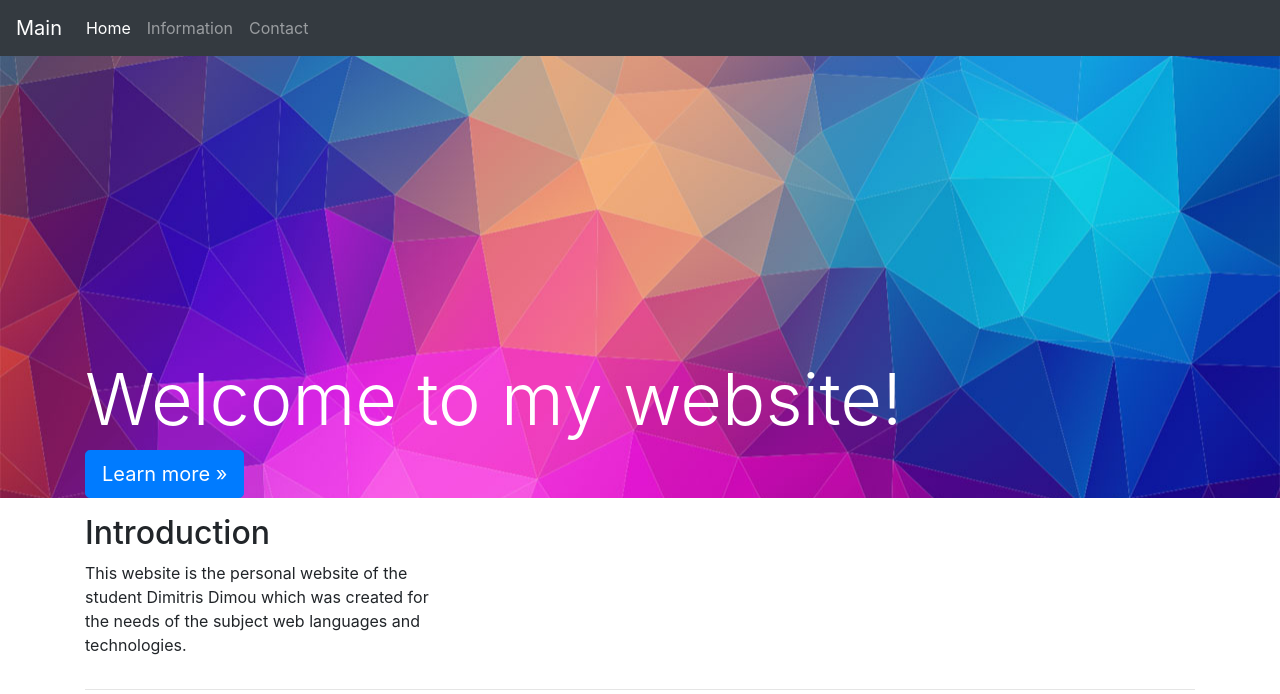
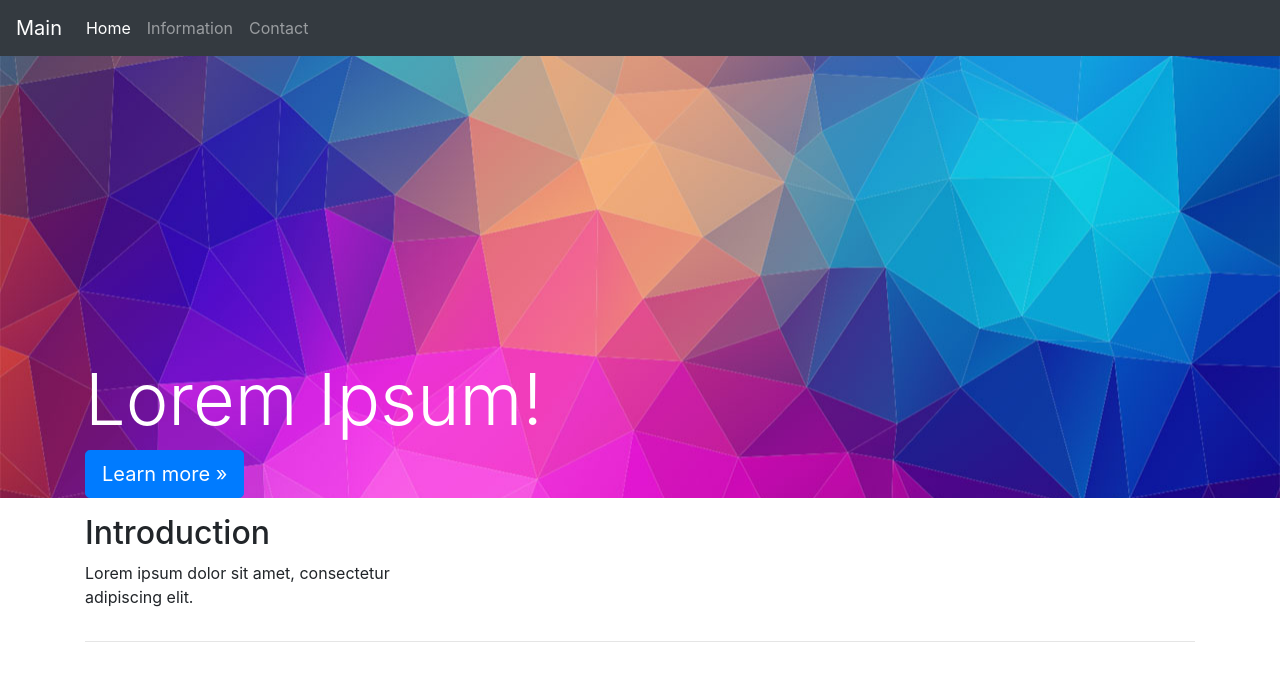
Before and after one commit to DimitrisD2019037/Ihu-iee, a plain HTML site: page 3rd Semester/Web/site/index.html in a window 1280 px wide. Drawn offline with nearby package versions, Linux system fonts and the light colour scheme.

Commit message:
Update index.html

```diff
--- a/3rd Semester/Web/site/index.html
+++ b/3rd Semester/Web/site/index.html
@@ -51,7 +51,7 @@
 
   <div class="img-div">
       <div class="container">
-        <h1 class="display-3">Welcome to my website!</h1>
+        <h1 class="display-3">Lorem Ipsum!</h1>
         <p><a class="btn btn-primary btn-lg" href="information.html" role="button">Learn more &raquo;</a></p>
       </div>
   </div>
@@ -60,7 +60,7 @@
     <div class="row">
        <div class="col-md-4">
         <h2>Introduction</h2>
-        <p>This website is the personal website of the student Dimitris Dimou which was created for the needs of the subject web languages and technologies. </p>
+        <p>Lorem ipsum dolor sit amet, consectetur adipiscing elit. </p>
       </div>
     </div>
 
```
